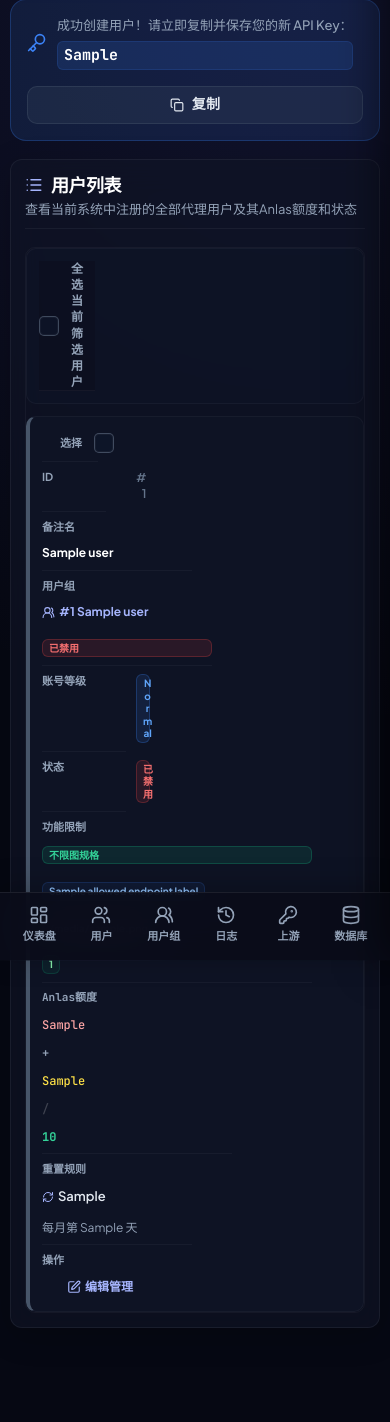
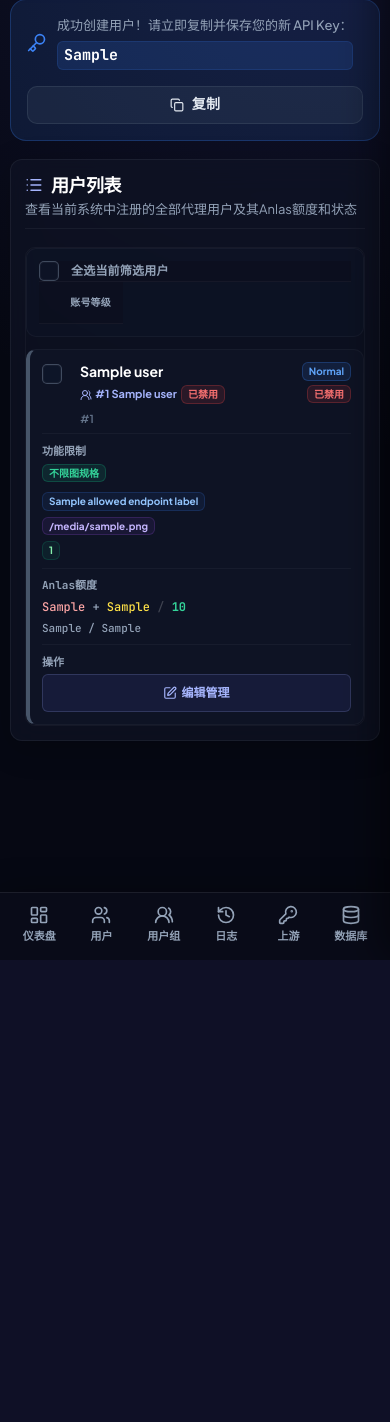
Before and after one commit to Steven52065/novelai_proxy, a FastAPI app: template app/templates/users.html in a window 390 px wide. Shown: the part 349-1771 px from the top of the page. After the commit the page ends 1309 px from the top, so only its background shows below. Run offline with FastAPI, Linux system fonts and the light colour scheme; the template is opened without the code that fills it: most values are stand-ins (such as "Sample title", 1, 10 or a date in 2020); parts of the project's set-up code (start-up, migrations or seed data) failed here and were passed over; some libraries are stand-ins or nearby versions.

Commit message:
优化用户管理手机端卡片布局
为用户管理列表列补充语义化 class，并重构 768px 以下的 users-table 卡片布局，让选择框、备注名、ID、等级、状态和主要信息区更充分使用可用宽度。移动端隐藏重复的用户组、状态和重置规则桌面列，改用现有 mobile-only 信息展示组、状态和 Anlas 重置规则。影响范围仅限 /admin/users 页面模板与样式，不改后台接口和数据逻辑。已通过 .\.venv\Scripts\python.exe -m pytest tests\test_admin_users.py tests\test_admin_bulk_reset.py，并用 Chrome DevTools 验证 390px、430px、768px 视口无横向溢出。

```diff
--- a/app/templates/users.html
+++ b/app/templates/users.html
@@ -189,28 +189,28 @@
     <table class="users-table">
       <thead>
         <tr>
-          <th class="user-select-cell">
+          <th class="user-select-cell user-col-select">
             <input id="select-all-users" class="user-select-checkbox" type="checkbox" title="全选/取消全选">
           </th>
-          <th>ID</th>
-          <th>备注名</th>
-          <th>用户组</th>
-          <th>账号等级</th>
-          <th>状态</th>
-          <th>功能限制</th>
-          <th>Anlas额度 (已用 + 锁定 / 总额)</th>
-          <th>Anlas额度重置规则</th>
-          <th>操作选项</th>
+          <th class="user-col-id">ID</th>
+          <th class="user-col-name">备注名</th>
+          <th class="user-col-group">用户组</th>
+          <th class="user-col-tier">账号等级</th>
+          <th class="user-col-status">状态</th>
+          <th class="user-col-limits">功能限制</th>
+          <th class="user-col-anlas">Anlas额度 (已用 + 锁定 / 总额)</th>
+          <th class="user-col-reset">Anlas额度重置规则</th>
+          <th class="user-col-actions">操作选项</th>
         </tr>
       </thead>
       <tbody id="users-table-body">
         {% for user in users %}
         <tr data-user-row data-user-name="{{ user.name }}">
-          <td class="user-select-cell" data-label="选择">
+          <td class="user-select-cell user-col-select" data-label="选择">
             <input type="checkbox" class="user-select user-select-checkbox" value="{{ user.id }}" aria-label="选择用户 {{ user.name }}">
           </td>
-          <td class="cell-id" data-label="ID">#{{ user.id }}</td>
-          <td data-label="备注名">
+          <td class="cell-id user-col-id" data-label="ID">#{{ user.id }}</td>
+          <td class="user-col-name" data-label="备注名">
             <div class="cell-name">{{ user.name }}</div>
             <div class="mobile-only user-mobile-group">
               {% if user.group_id %}
@@ -226,7 +226,7 @@
               {% endif %}
             </div>
           </td>
-          <td data-label="用户组">
+          <td class="user-col-group" data-label="用户组">
             {% if user.group_id %}
             <a href="/admin/user-groups/{{ user.group_id }}" class="group-link">
               <i data-lucide="users-round" class="icon-sm"></i>
@@ -239,7 +239,7 @@
             <span class="muted muted-sm">未分组</span>
             {% endif %}
           </td>
-          <td data-label="账号等级">
+          <td class="user-col-tier" data-label="账号等级">
             {% if user.tier == 'vip' %}
             <span class="badge badge-vip">VIP</span>
             {% else %}
@@ -253,14 +253,14 @@
               {% endif %}
             </div>
           </td>
-          <td data-label="状态">
+          <td class="user-col-status" data-label="状态">
             {% if user.is_active %}
             <span class="badge badge-active">启用中</span>
             {% else %}
             <span class="badge badge-inactive">已禁用</span>
             {% endif %}
           </td>
-          <td data-label="功能限制">
+          <td class="user-col-limits" data-label="功能限制">
             {% if user.free_small_only %}
             <span class="badge badge-free">仅免费小图</span>
             {% else %}
@@ -291,7 +291,7 @@
               {% endif %}
             </div>
           </td>
-          <td class="mono anlas-cell" data-label="Anlas额度">
+          <td class="mono anlas-cell user-col-anlas" data-label="Anlas额度">
             {% if (user.anlas_total or 0) > 0 %}
             <span class="anlas-used">{{ user.anlas_used }}</span>
             <span class="anlas-sep">+</span>
@@ -309,7 +309,7 @@
             <span class="muted muted-sm">未配置Anlas额度</span>
             {% endif %}
           </td>
-          <td class="reset-cell" data-label="重置规则">
+          <td class="reset-cell user-col-reset" data-label="重置规则">
             {% if (user.anlas_total or 0) > 0 %}
             <div class="reset-rule">
               <i data-lucide="refresh-cw" class="icon-xs icon-primary"></i>
@@ -322,7 +322,7 @@
             <span class="muted muted-sm">未配置</span>
             {% endif %}
           </td>
-          <td data-label="操作">
+          <td class="user-col-actions" data-label="操作">
             <a href="/admin/users/{{ user.id }}" class="edit-link">
               <i data-lucide="edit" class="icon-edit"></i>
               编辑管理
--- a/static/style.css
+++ b/static/style.css
@@ -3118,14 +3118,24 @@ pre {
     content: "全选当前筛选用户";
   }
   .users-table tr[data-user-row] {
+    display: grid;
+    grid-template-columns: 28px minmax(0, 1fr) auto;
+    grid-template-areas:
+      "select name tier"
+      "select id tier"
+      "limits limits limits"
+      "anlas anlas anlas"
+      "actions actions actions";
+    column-gap: 10px;
+    row-gap: 8px;
     margin-bottom: var(--space-3);
     border: 1px solid var(--panel-border-soft);
     border-left: 4px solid var(--secondary);
     border-radius: var(--radius-md);
     background: var(--panel-bg-solid);
-    padding: var(--space-2) var(--space-3);
-  }
-  .users-table tr[data-user-row]:has(td:nth-child(6) .badge-active) {
+    padding: var(--space-3);
+  }
+  .users-table tr[data-user-row]:has(.user-col-status .badge-active) {
     border-left-color: var(--success);
   }
   .users-table tr[data-user-row].is-last-visible {
@@ -3140,21 +3150,49 @@ pre {
     padding: 0;
   }
   .users-table td {
-    display: flex;
-    justify-content: space-between;
-    align-items: flex-start;
-    gap: var(--space-3);
-    padding: 8px 0;
-    border-bottom: 1px solid var(--panel-border-soft);
-    text-align: right;
+    display: block;
+    width: 100% !important;
+    min-width: 0 !important;
+    padding: 0;
+    border-bottom: 0;
+    text-align: left;
     max-width: none;
   }
-  .users-table td:last-child {
-    border-bottom: 0;
-  }
   .users-table td::before {
+    content: none;
+  }
+  .users-table .user-select-cell {
+    width: auto;
+    min-width: 0;
+    max-width: none;
+    padding-left: 0;
+    padding-right: 0;
+    text-align: left;
+  }
+  .users-table .user-col-select { grid-area: select; }
+  .users-table .user-col-id { grid-area: id; }
+  .users-table .user-col-name { grid-area: name; }
+  .users-table .user-col-tier { grid-area: tier; }
+  .users-table .user-col-limits { grid-area: limits; }
+  .users-table .user-col-anlas { grid-area: anlas; }
+  .users-table .user-col-actions { grid-area: actions; }
+  .users-table tbody .user-col-group,
+  .users-table tbody .user-col-status,
+  .users-table tbody .user-col-reset {
+    display: none !important;
+  }
+  .users-table .user-col-limits,
+  .users-table .user-col-anlas,
+  .users-table .user-col-actions {
+    padding-top: 10px;
+    border-top: 1px solid var(--panel-border-soft);
+  }
+  .users-table .user-col-limits::before,
+  .users-table .user-col-anlas::before,
+  .users-table .user-col-actions::before {
     content: attr(data-label);
-    flex: 0 0 82px;
+    display: block;
+    margin-bottom: 6px;
     color: var(--text-muted);
     font-size: 11px;
     font-weight: 700;
@@ -3174,11 +3212,13 @@ pre {
     display: none;
   }
   .users-table tbody .user-select-cell {
+    display: flex;
     justify-content: flex-start;
-    align-items: center;
+    align-items: flex-start;
+    padding-top: 2px;
   }
   .users-table tbody .user-select-cell::before {
-    flex: 0 0 auto;
+    content: none;
   }
   .users-table input.user-select-checkbox {
     width: 20px;
@@ -3189,36 +3229,76 @@ pre {
     max-height: 20px;
     border-radius: 5px;
   }
-  .users-table td:nth-child(3),
-  .users-table td:nth-child(4),
-  .users-table td:nth-child(7),
-  .users-table td:nth-child(8),
-  .users-table td:nth-child(9),
-  .users-table td:nth-child(10) {
-    flex-direction: column;
-    align-items: stretch;
-    text-align: left;
-  }
-  .users-table td:nth-child(3)::before,
-  .users-table td:nth-child(4)::before,
-  .users-table td:nth-child(7)::before,
-  .users-table td:nth-child(8)::before,
-  .users-table td:nth-child(9)::before,
-  .users-table td:nth-child(10)::before {
-    flex-basis: auto;
-  }
-  .users-table .mobile-only {
-    display: none;
+  .users-table .cell-name {
+    font-size: 14px;
+    line-height: 1.3;
+    overflow-wrap: anywhere;
+  }
+  .users-table .cell-id {
+    color: var(--text-dim);
+    font-size: 11px;
+    line-height: 1.2;
+  }
+  .users-table .user-col-tier {
+    display: flex;
+    flex-wrap: wrap;
+    justify-content: flex-end;
+    align-content: flex-start;
+    align-items: flex-start;
+    gap: 4px;
+    max-width: 112px;
+  }
+  .users-table .user-mobile-group,
+  .users-table .user-mobile-status,
+  .users-table .user-mobile-reset {
+    display: flex;
+    flex-wrap: wrap;
+    gap: 4px;
+    width: 100%;
+    margin-top: 5px;
+    color: var(--text-muted);
+    font-size: 11px;
+    line-height: 1.35;
+  }
+  .users-table .user-mobile-status {
+    justify-content: flex-end;
+    margin-top: 0;
+  }
+  .users-table .user-mobile-reset {
+    display: block;
+    margin-top: 6px;
   }
   .users-table .badge-cluster {
     justify-content: flex-start;
+    width: 100%;
+  }
+  .users-table .user-col-limits > .badge {
+    margin: 0 4px 4px 0;
+  }
+  .users-table .badge,
+  .users-table .badge-cluster .badge,
+  .users-table .group-link-sm,
+  .users-table .group-link {
+    min-width: 0;
+    max-width: 100%;
+    overflow-wrap: anywhere;
   }
   .users-table .anlas-cell {
+    display: block;
     white-space: normal;
-  }
-  .users-table td:nth-child(10) a {
+    overflow-wrap: anywhere;
+  }
+  .users-table .anlas-cell span {
+    display: inline;
+  }
+  .users-table .user-col-actions a {
     justify-content: center;
     width: 100%;
+    min-height: 38px;
+    padding: 8px 10px;
+    border: 1px solid rgba(165, 180, 252, 0.18);
+    border-radius: var(--radius-sm);
+    background: rgba(99, 102, 241, 0.1);
   }
 
   /* --- logs-table 移动端：竖排卡片化 --- */
```
